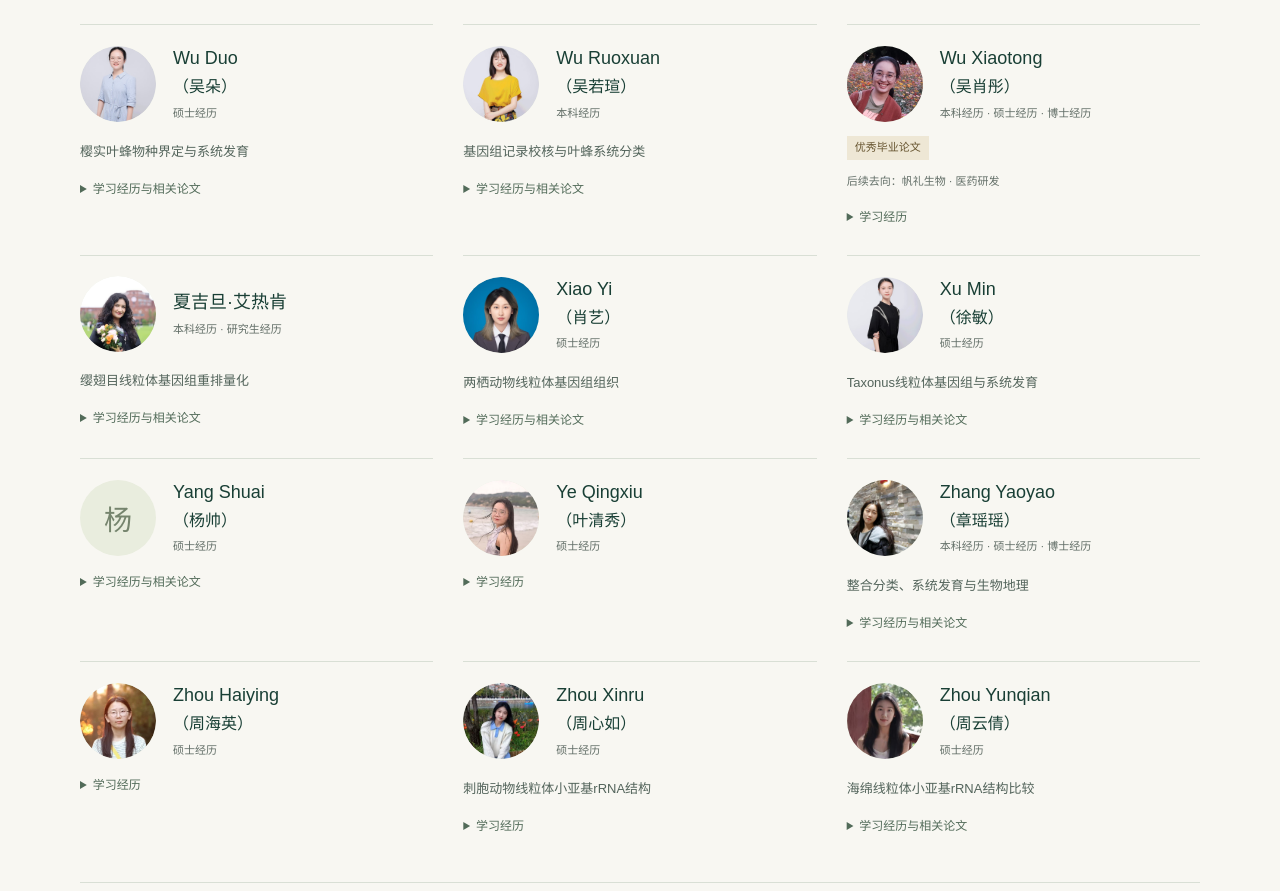
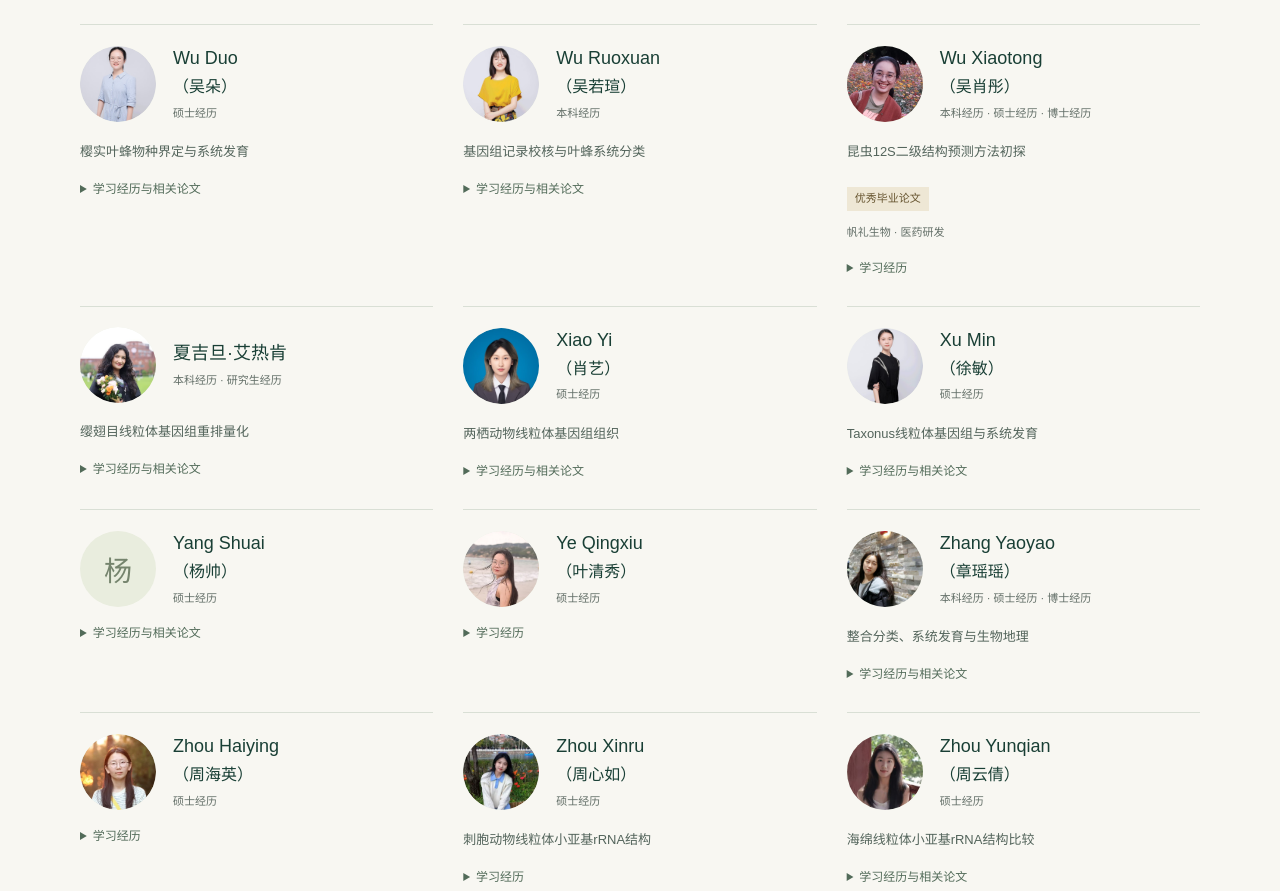
Before and after one commit to Mitoooool/mitoooool.github.io, a plain HTML site: page members.html in a window 1280 px wide. Shown: the part 1688-2579 px from the top of the page. Drawn offline with Linux system fonts and the light colour scheme.

Commit message:
Add Wu Xiaotong insect 12S structure prediction project and simplify profile wording

```diff
--- a/members.html
+++ b/members.html
@@ -26,7 +26,7 @@
 <article class="member-card" id="member-m013" data-stages="master doctoral" data-search="万思莹 Wan Siying Siying Wan 叶蜂分类与基因组组织  江西师范大学 · 生命科学学院 江西师范大学 · 生命科学学院" aria-labelledby="name-m013"><div class="member-top"><img class="portrait" src="portraits/m013.jpg" alt="万思莹的照片" width="76" height="76" loading="lazy"><div><h3 id="name-m013"><span class="name-roman" lang="en">Wan Siying</span> <span class="name-cn" lang="zh-CN">（万思莹）</span></h3><p class="history-label">硕士经历 · 博士经历</p></div></div><p class="research-topic">叶蜂分类与基因组组织</p><details><summary>学习经历与相关论文</summary><ol class="education-history"><li><strong>硕士 · 2020级</strong><span>江西师范大学 · 生命科学学院</span></li><li><strong>博士 · 2025级</strong><span>江西师范大学 · 生命科学学院</span></li></ol><div class="related-papers"><h4>相关论文与项目</h4><ul><li><a href="heritage.html#paper-15">2022 · Arge aurora</a><span class="related-role">第一作者</span></li><li><a href="heritage.html#paper-14">2021 · Sinopoppia nigroflagella</a><span class="related-role">第一作者</span></li></ul></div></details></article>
 <article class="member-card" id="member-m007" data-stages="master" data-search="吴朵 Wu Duo Duo Wu 樱实叶蜂物种界定与系统发育  江西师范大学 · 生命科学学院" aria-labelledby="name-m007"><div class="member-top"><img class="portrait" src="portraits/m007.jpg" alt="吴朵的照片" width="76" height="76" loading="lazy"><div><h3 id="name-m007"><span class="name-roman" lang="en">Wu Duo</span> <span class="name-cn" lang="zh-CN">（吴朵）</span></h3><p class="history-label">硕士经历</p></div></div><p class="research-topic">樱实叶蜂物种界定与系统发育</p><details><summary>学习经历与相关论文</summary><ol class="education-history"><li><strong>硕士 · 2018级 / 2021届</strong><span>江西师范大学 · 生命科学学院</span></li></ol><div class="related-papers"><h4>相关论文与项目</h4><ul><li><a href="heritage.html#paper-17">2020 · Colochela zhongi</a><span class="related-role">第一作者</span></li></ul></div></details></article>
 <article class="member-card" id="member-m004" data-stages="undergraduate" data-search="吴若瑄 Wu Ruoxuan Ruoxuan Wu 基因组记录校核与叶蜂系统分类  江西师范大学 · 生命科学学院" aria-labelledby="name-m004"><div class="member-top"><img class="portrait" src="portraits/m004.jpg" alt="吴若瑄的照片" width="76" height="76" loading="lazy"><div><h3 id="name-m004"><span class="name-roman" lang="en">Wu Ruoxuan</span> <span class="name-cn" lang="zh-CN">（吴若瑄）</span></h3><p class="history-label">本科经历</p></div></div><p class="research-topic">基因组记录校核与叶蜂系统分类</p><details><summary>学习经历与相关论文</summary><ol class="education-history"><li><strong>本科 · 2017级 / 2021届</strong><span>江西师范大学 · 生命科学学院</span></li></ol><div class="related-papers"><h4>相关论文与项目</h4><ul><li><a href="heritage.html#paper-16">2019 · Birmella discoidalisa</a><span class="related-role">第一作者</span></li></ul></div></details></article>
-<article class="member-card" id="member-m029" data-stages="undergraduate master doctoral" data-search="吴肖彤 Wu Xiaotong Xiaotong Wu  后续去向：帆礼生物 · 医药研发 优秀毕业论文 中南林业科技大学 浙江大学" aria-labelledby="name-m029"><div class="member-top"><img class="portrait" src="portraits/m029.jpg" alt="吴肖彤的照片" width="76" height="76" loading="lazy"><div><h3 id="name-m029"><span class="name-roman" lang="en">Wu Xiaotong</span> <span class="name-cn" lang="zh-CN">（吴肖彤）</span></h3><p class="history-label">本科经历 · 硕士经历 · 博士经历</p></div></div><p class="member-honor">优秀毕业论文</p><p class="member-destination">后续去向：帆礼生物 · 医药研发</p><details><summary>学习经历</summary><ol class="education-history"><li><strong>本科 · 2017届</strong><span>中南林业科技大学</span></li><li><strong>硕博连读 · 5年</strong><span>浙江大学</span></li></ol></details></article>
+<article class="member-card" id="member-m029" data-stages="undergraduate master doctoral" data-search="吴肖彤 Wu Xiaotong Xiaotong Wu 昆虫12S二级结构预测方法初探 帆礼生物 · 医药研发 优秀毕业论文 中南林业科技大学 浙江大学" aria-labelledby="name-m029"><div class="member-top"><img class="portrait" src="portraits/m029.jpg" alt="吴肖彤的照片" width="76" height="76" loading="lazy"><div><h3 id="name-m029"><span class="name-roman" lang="en">Wu Xiaotong</span> <span class="name-cn" lang="zh-CN">（吴肖彤）</span></h3><p class="history-label">本科经历 · 硕士经历 · 博士经历</p></div></div><p class="research-topic">昆虫12S二级结构预测方法初探</p><p class="member-honor">优秀毕业论文</p><p class="member-destination">帆礼生物 · 医药研发</p><details><summary>学习经历</summary><ol class="education-history"><li><strong>本科 · 2017届</strong><span>中南林业科技大学</span></li><li><strong>硕博连读</strong><span>浙江大学</span></li></ol></details></article>
 <article class="member-card" id="member-m015" data-stages="undergraduate graduate" data-search="夏吉旦·艾热肯   缨翅目线粒体基因组重排量化  江西师范大学 · 生命科学学院 沈阳药科大学 · 制药工程学院" aria-labelledby="name-m015"><div class="member-top"><img class="portrait" src="portraits/m015.jpg" alt="夏吉旦·艾热肯的照片" width="76" height="76" loading="lazy"><div><h3 id="name-m015">夏吉旦·艾热肯</h3><p class="history-label">本科经历 · 研究生经历</p></div></div><p class="research-topic">缨翅目线粒体基因组重排量化</p><details><summary>学习经历与相关论文</summary><ol class="education-history"><li><strong>本科 · 2021级 / 2025届</strong><span>江西师范大学 · 生命科学学院</span></li><li><strong>研究生 · 2025级</strong><span>沈阳药科大学 · 制药工程学院</span></li></ol><div class="related-papers"><h4>相关论文与项目</h4><ul><li><a href="https://mitoooool.github.io/thysanoptera-phylomitogenomics/">缨翅目专题资源</a><span class="related-role">项目参与</span></li></ul></div></details></article>
 <article class="member-card" id="member-m016" data-stages="master" data-search="肖艺 Xiao Yi Yi Xiao 两栖动物线粒体基因组组织  江西师范大学 · 生命科学学院" aria-labelledby="name-m016"><div class="member-top"><img class="portrait" src="portraits/m016.jpg" alt="肖艺的照片" width="76" height="76" loading="lazy"><div><h3 id="name-m016"><span class="name-roman" lang="en">Xiao Yi</span> <span class="name-cn" lang="zh-CN">（肖艺）</span></h3><p class="history-label">硕士经历</p></div></div><p class="research-topic">两栖动物线粒体基因组组织</p><details><summary>学习经历与相关论文</summary><ol class="education-history"><li><strong>硕士 · 2021级 / 2024届</strong><span>江西师范大学 · 生命科学学院</span></li></ol><div class="related-papers"><h4>相关论文与项目</h4><ul><li><a href="achievements.html#pub-amphibian">2025 · 两栖动物基因组组织</a><span class="related-role">第一作者</span></li></ul></div></details></article>
 <article class="member-card" id="member-m012" data-stages="master" data-search="徐敏 Xu Min Min Xu Taxonus线粒体基因组与系统发育  江西师范大学 · 生命科学学院" aria-labelledby="name-m012"><div class="member-top"><img class="portrait" src="portraits/m012.jpg" alt="徐敏的照片" width="76" height="76" loading="lazy"><div><h3 id="name-m012"><span class="name-roman" lang="en">Xu Min</span> <span class="name-cn" lang="zh-CN">（徐敏）</span></h3><p class="history-label">硕士经历</p></div></div><p class="research-topic">Taxonus线粒体基因组与系统发育</p><details><summary>学习经历与相关论文</summary><ol class="education-history"><li><strong>硕士 · 2020级 / 2023届</strong><span>江西师范大学 · 生命科学学院</span></li></ol><div class="related-papers"><h4>相关论文与项目</h4><ul><li><a href="heritage.html#paper-18">2021 · Taxonus zhangi</a><span class="related-role">第一作者</span></li></ul></div></details></article>
```
